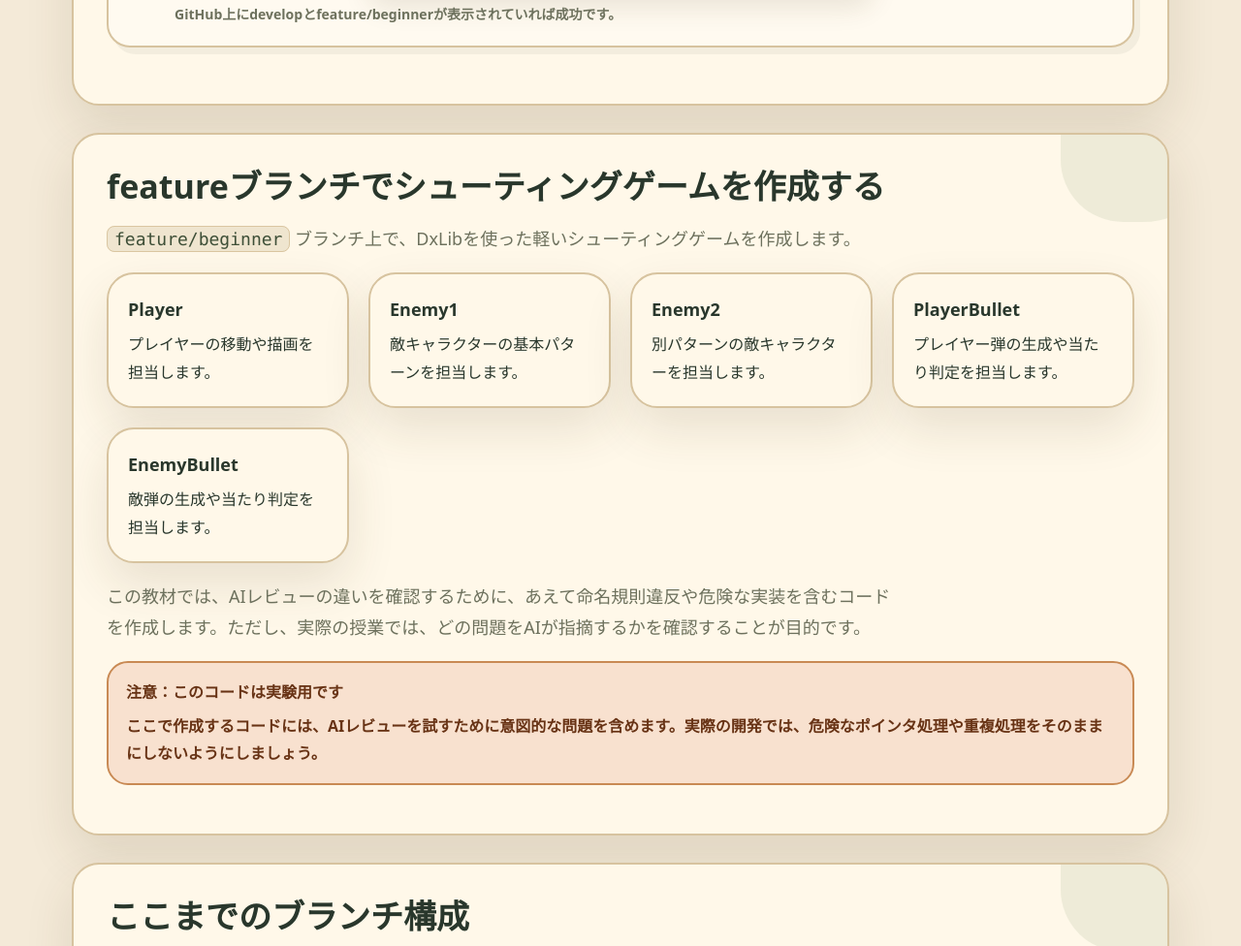
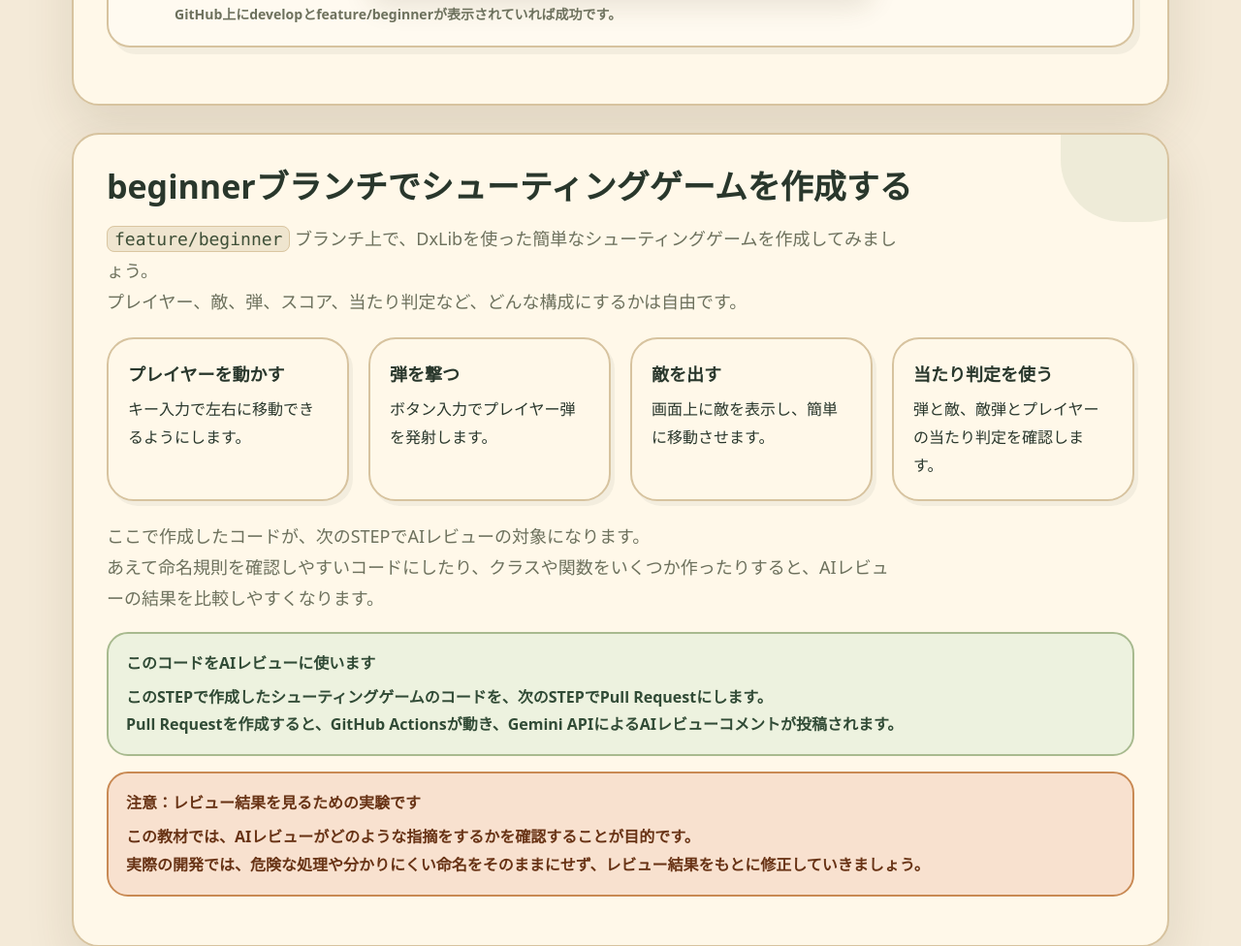
Before and after one commit to nkc-t-koide/GeminiReviewLearningDocument, a plain HTML site: page step07.html in a window 1280 px wide. Shown: the part 6798-7774 px from the top of the page at 97% size. Drawn offline with Linux system fonts and the light colour scheme.

Commit message:
Revise step 7 beginner build section

```diff
--- a/css/style.css
+++ b/css/style.css
@@ -195,3 +195,7 @@ a{color:inherit;text-decoration:none}.container{max-width:1180px;margin:0 auto;p
 .step-screenshot-caption{margin:10px auto 0;width:min(100%,920px);color:var(--muted);font-size:14px;font-weight:700;line-height:1.65}
 .step-screenshot-block .note,.step-screenshot-block .warn,.step-screenshot-plain .note,.step-screenshot-plain .warn{margin:14px 0 16px}
 @media(max-width:680px){.step-screenshot-block{padding:16px}.step-screenshot-plain{margin-top:20px}.step-screenshot-title{font-size:20px!important}.step-screenshot-image{border-radius:14px}}
+
+/* v17 STEP7 free build hints */
+.free-build-grid{grid-template-columns:repeat(auto-fit,minmax(220px,1fr));margin:20px 0}
+.free-build-grid .info-box{box-shadow:4px 5px 0 rgba(49,75,54,.06)}
--- a/step07.html
+++ b/step07.html
@@ -12,7 +12,7 @@
 <section class="section"><h2>SourceTreeでGit Flowを開始する</h2><p class="lead">SourceTreeのGit Flow機能を使って、mainブランチからdevelopブランチを作成します。</p><ul class="list-check"><li>SourceTreeでリポジトリを開く</li><li>Git Flowを初期化する</li><li>developブランチが作成される</li><li>以後の開発はdevelopを起点に行う</li></ul><div class="step-screenshot-plain"><h3 class="step-screenshot-title">Git Flowを初期化する</h3><p class="step-screenshot-desc">SourceTree右上の Git Flow を押し、Git Flowを初期化します。<br>製品ブランチは <code>main</code>、開発ブランチは <code>develop</code> に設定します。<br>設定できたら OK を押します。</p><div class="warn"><strong>注意：</strong> 製品ブランチが <code>master</code> になっている場合は、<code>main</code> に変更してください。</div><img class="step-screenshot-image" src="assets/step7-gitflow-init.png" alt="SourceTreeでGit Flowを初期化し、製品ブランチをmain、開発ブランチをdevelopに設定する画面"><p class="step-screenshot-caption">SourceTreeのGit Flow初期化画面です。製品ブランチをmain、開発ブランチをdevelopにしてOKを押します。</p></div></section>
 <section class="section"><h2>フィーチャーブランチを作成する</h2><p class="lead">developブランチから、レビュー実験用のフィーチャーブランチを作成します。今回は、初心者向けレビュー条件を試すために <code>feature/beginner</code> を作成します。</p><div class="branch-name"><code>feature/beginner</code></div><div class="note"><strong>補足：</strong> SourceTreeのGit Flowでは、入力したフィーチャー名に <code>feature/</code> が付いたブランチが作成されます。今回はフィーチャー名に <code>beginner</code> と入力します。</div><p class="lead">このfeatureブランチで、AIレビュー対象になるシューティングゲームのコードを作成します。</p><div class="step-screenshot-block"><h3 class="step-screenshot-title">新規フィーチャーを開始する</h3><p class="step-screenshot-desc">developブランチを選択していることを確認し、SourceTree右上の Git Flow を押します。<br>表示されたメニューから「新規フィーチャーを開始」を選択します。</p><img class="step-screenshot-image" src="assets/step7-gitflow-start-feature.png" alt="SourceTreeでdevelopブランチを選択し、Git Flowから新規フィーチャーを開始する画面"></div><div class="step-screenshot-block"><h3 class="step-screenshot-title">featureブランチ名を入力する</h3><p class="step-screenshot-desc">フィーチャー名に <code>beginner</code> と入力します。<br>SourceTreeでは、接頭辞 <code>feature/</code> が付くため、作成されるブランチ名は <code>feature/beginner</code> になります。</p><img class="step-screenshot-image" src="assets/step7-gitflow-feature-name.png" alt="SourceTreeでfeatureブランチ名を入力して新規フィーチャーを作成する画面"></div></section>
 <section class="section"><h2>作成したブランチをpushして確認する</h2><p class="lead">ローカルで作成した <code>develop</code> ブランチと <code>feature/beginner</code> ブランチを、GitHub上にもpushします。push後、GitHubのブランチ一覧に <code>develop</code> と <code>feature/beginner</code> が表示されていれば成功です。</p><div class="step-screenshot-block"><h3 class="step-screenshot-title">developとfeatureブランチをpushする</h3><p class="step-screenshot-desc">SourceTreeの「プッシュ」を押し、<code>develop</code> と <code>feature/beginner</code> にチェックを入れてpushします。<br>リモートブランチとしてGitHubに登録されるよう、追跡のチェックも確認します。</p><div class="warn"><strong>注意：push対象を確認する</strong><p><code>develop</code> と <code>feature/beginner</code> にチェックが入っていることを確認してからpushします。mainはすでにpush済みの場合、無理に再pushする必要はありません。</p></div><img class="step-screenshot-image" src="assets/step7-push-branches.png" alt="SourceTreeでdevelopブランチとfeature/beginnerブランチをGitHubへpushする画面"><p class="step-screenshot-caption">developとfeature/beginnerブランチにチェックを入れ、GitHubへpushします。</p></div><div class="step-screenshot-block"><h3 class="step-screenshot-title">GitHub上にブランチが作られたか確認する</h3><p class="step-screenshot-desc">GitHubのブランチ切り替えメニューを開き、<code>develop</code> と <code>feature/beginner</code> が表示されているか確認します。<br>表示されていれば、SourceTreeからGitHubへのpushは成功です。</p><img class="step-screenshot-image is-compact" src="assets/step7-github-branch-list.png" alt="GitHubのブランチ一覧にmain、develop、feature/beginnerが表示されている画面"><p class="step-screenshot-caption">GitHub上にdevelopとfeature/beginnerが表示されていれば成功です。</p></div></section>
-<section class="section"><h2>featureブランチでシューティングゲームを作成する</h2><p class="lead"><code>feature/beginner</code> ブランチ上で、DxLibを使った軽いシューティングゲームを作成します。</p><div class="info-grid"><div class="info-box"><strong>Player</strong>プレイヤーの移動や描画を担当します。</div><div class="info-box"><strong>Enemy1</strong>敵キャラクターの基本パターンを担当します。</div><div class="info-box"><strong>Enemy2</strong>別パターンの敵キャラクターを担当します。</div><div class="info-box"><strong>PlayerBullet</strong>プレイヤー弾の生成や当たり判定を担当します。</div><div class="info-box"><strong>EnemyBullet</strong>敵弾の生成や当たり判定を担当します。</div></div><p class="lead">この教材では、AIレビューの違いを確認するために、あえて命名規則違反や危険な実装を含むコードを作成します。ただし、実際の授業では、どの問題をAIが指摘するかを確認することが目的です。</p><div class="warn"><strong>注意：このコードは実験用です</strong><p>ここで作成するコードには、AIレビューを試すために意図的な問題を含めます。実際の開発では、危険なポインタ処理や重複処理をそのままにしないようにしましょう。</p></div></section>
+<section class="section"><h2>beginnerブランチでシューティングゲームを作成する</h2><p class="lead"><code>feature/beginner</code> ブランチ上で、DxLibを使った簡単なシューティングゲームを作成してみましょう。<br>プレイヤー、敵、弾、スコア、当たり判定など、どんな構成にするかは自由です。</p><div class="info-grid free-build-grid"><div class="info-box"><strong>プレイヤーを動かす</strong>キー入力で左右に移動できるようにします。</div><div class="info-box"><strong>弾を撃つ</strong>ボタン入力でプレイヤー弾を発射します。</div><div class="info-box"><strong>敵を出す</strong>画面上に敵を表示し、簡単に移動させます。</div><div class="info-box"><strong>当たり判定を使う</strong>弾と敵、敵弾とプレイヤーの当たり判定を確認します。</div></div><p class="lead">ここで作成したコードが、次のSTEPでAIレビューの対象になります。<br>あえて命名規則を確認しやすいコードにしたり、クラスや関数をいくつか作ったりすると、AIレビューの結果を比較しやすくなります。</p><div class="note"><strong>このコードをAIレビューに使います</strong><p>このSTEPで作成したシューティングゲームのコードを、次のSTEPでPull Requestにします。<br>Pull Requestを作成すると、GitHub Actionsが動き、Gemini APIによるAIレビューコメントが投稿されます。</p></div><div class="warn"><strong>注意：レビュー結果を見るための実験です</strong><p>この教材では、AIレビューがどのような指摘をするかを確認することが目的です。<br>実際の開発では、危険な処理や分かりにくい命名をそのままにせず、レビュー結果をもとに修正していきましょう。</p></div></section>
 <section class="section"><h2>ここまでのブランチ構成</h2><p class="lead">STEP7の最後では、以下のようなブランチ構成になります。</p><pre><code>main
 └─ develop
    └─ feature/beginner</code></pre><div class="info-grid"><div class="info-box"><strong>main</strong>AIレビュー用ファイルがあります。</div><div class="info-box"><strong>develop</strong>開発の起点です。</div><div class="info-box"><strong>feature/beginner</strong>AIレビュー対象のシューティングゲーム実装があります。</div></div></section>
```
